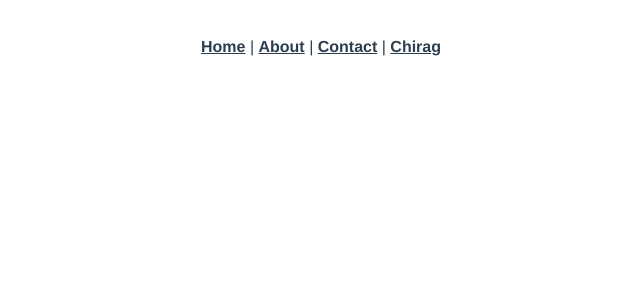
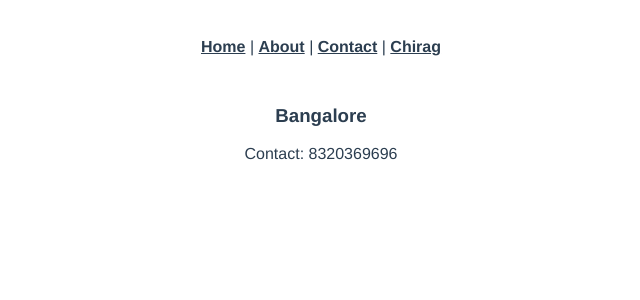
Before and after one commit to Chiragmodi1247/ui-training, a Vue app in the folder vueJs/myvueapp/: page /contact/bangalore in a window 1280 px wide. Shown: the top 300 px of the page, without its empty margins (319-959 px from the left). Built offline with nearby package versions, Linux system fonts and the light colour scheme.

Commit message:
child router

```diff
--- a/vueJs/myvueapp/src/router/index.js
+++ b/vueJs/myvueapp/src/router/index.js
@@ -20,7 +20,19 @@ const routes = [
   },{
     path: '/contact',
     name: 'contact',
-    component: () => import('../views/Contact.vue')
+    component: () => import('../views/Contact.vue'),
+    children: [
+      {
+        name: 'bangalore',
+        path: 'bangalore',
+        component: () => import('../views/bangalore.vue')
+      },
+      {
+        name: 'delhi',
+        path: 'delhi',
+        component: () => import('../views/delhi.vue')
+      }
+    ]
   },{
     path: '/chirag',
     name: 'Chirag',
--- a/vueJs/myvueapp/src/views/Contact.vue
+++ b/vueJs/myvueapp/src/views/Contact.vue
@@ -1,6 +1,7 @@
 <template>
     <div>
-        <input type="email"><br>
-        <button>Subscribe</button>
+        <!-- <input type="email"><br>
+        <button>Subscribe</button> -->
+            <router-view/>
     </div>
 </template>
--- /dev/null
+++ b/vueJs/myvueapp/src/views/bangalore.vue
@@ -0,0 +1,6 @@
+<template>
+    <div>
+        <h3>Bangalore</h3>
+        <p>Contact: 8320369696</p>
+    </div>
+</template>
--- /dev/null
+++ b/vueJs/myvueapp/src/views/delhi.vue
@@ -0,0 +1,6 @@
+<template>
+    <div>
+        <h3>Delhi</h3>
+        <p>Contact: 8320369696</p>
+    </div>
+</template>
```
